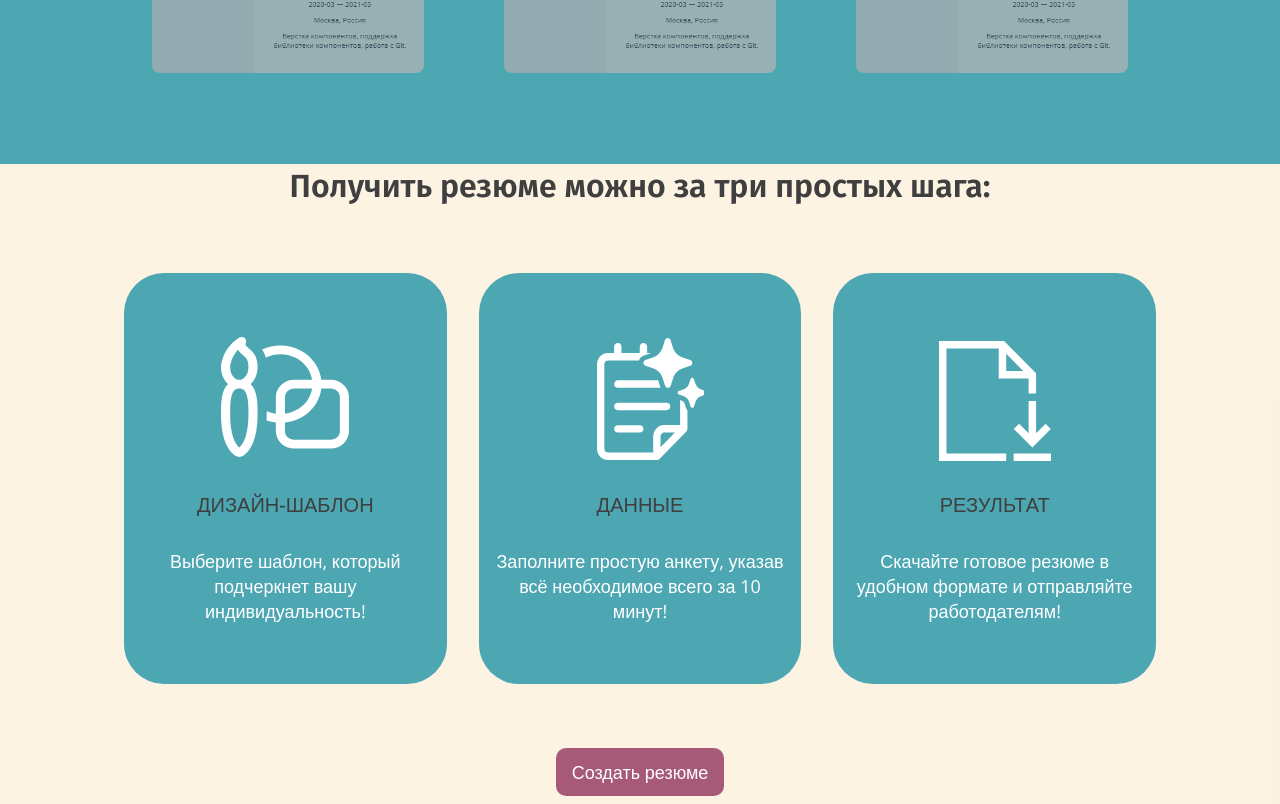
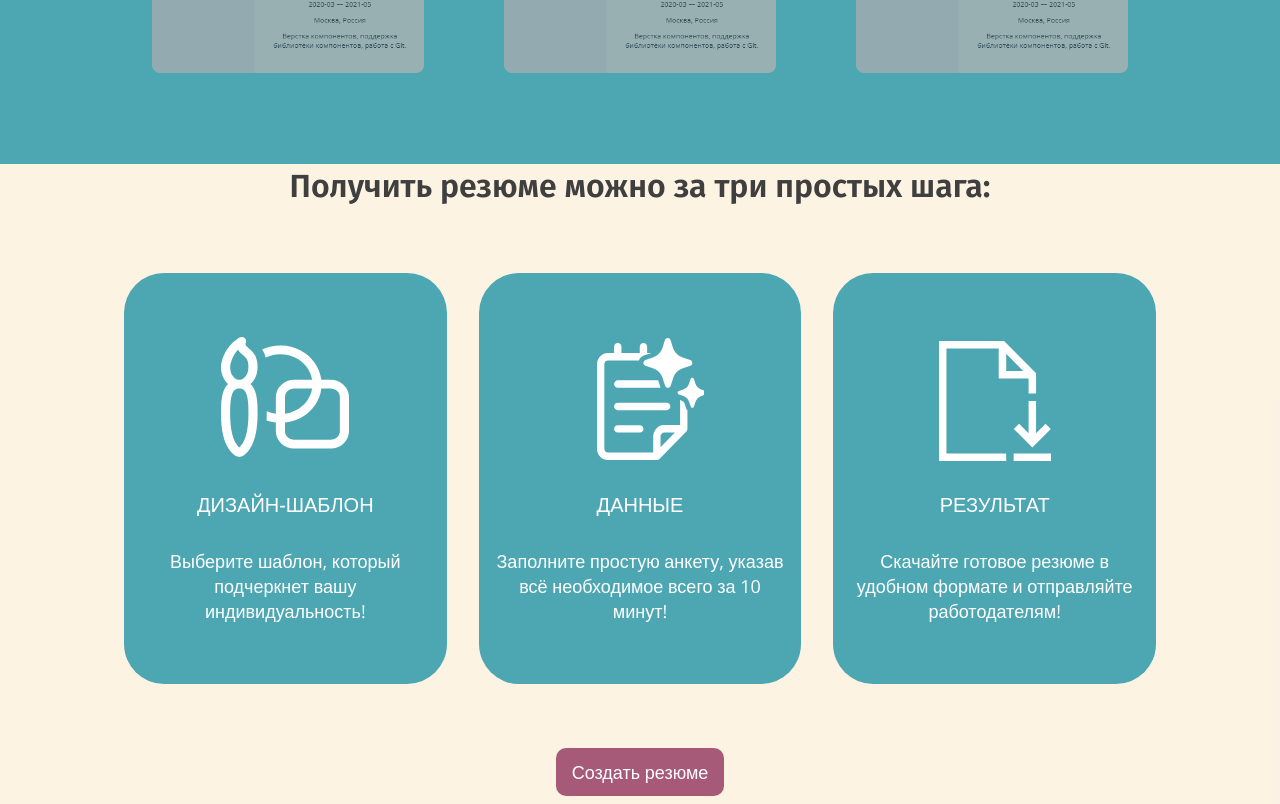
Before and after one commit to anvdmal/resume-plus-frontend, a React (Vite) app: page / in a window 1280 px wide. Shown: the part 1634-2438 px from the top of the page. Built offline with nearby package versions, Linux system fonts and the light colour scheme; a web font is replaced by a local one.

Commit message:
change class name for title in stage card

```diff
--- a/src/components/StageCard.jsx
+++ b/src/components/StageCard.jsx
@@ -5,7 +5,7 @@ export default function StageCard({icon, title, description}) {
     return(
         <div className={"stage-card"}>
             <img className={"icon"} src={icon} alt={"stage icon"}/>
-            <p className={"title"}>{title}</p>
+            <p className={"stage-title"}>{title}</p>
             <p className={"description"}>{description}</p>
         </div>
     )
--- a/src/styles/StageCard.css
+++ b/src/styles/StageCard.css
@@ -25,7 +25,7 @@
     margin: 0;
 }
 
-.stage-card .title {
+.stage-card .stage-title {
     font: var(--font-body-opensans-semibold-20);
 }
 
```
